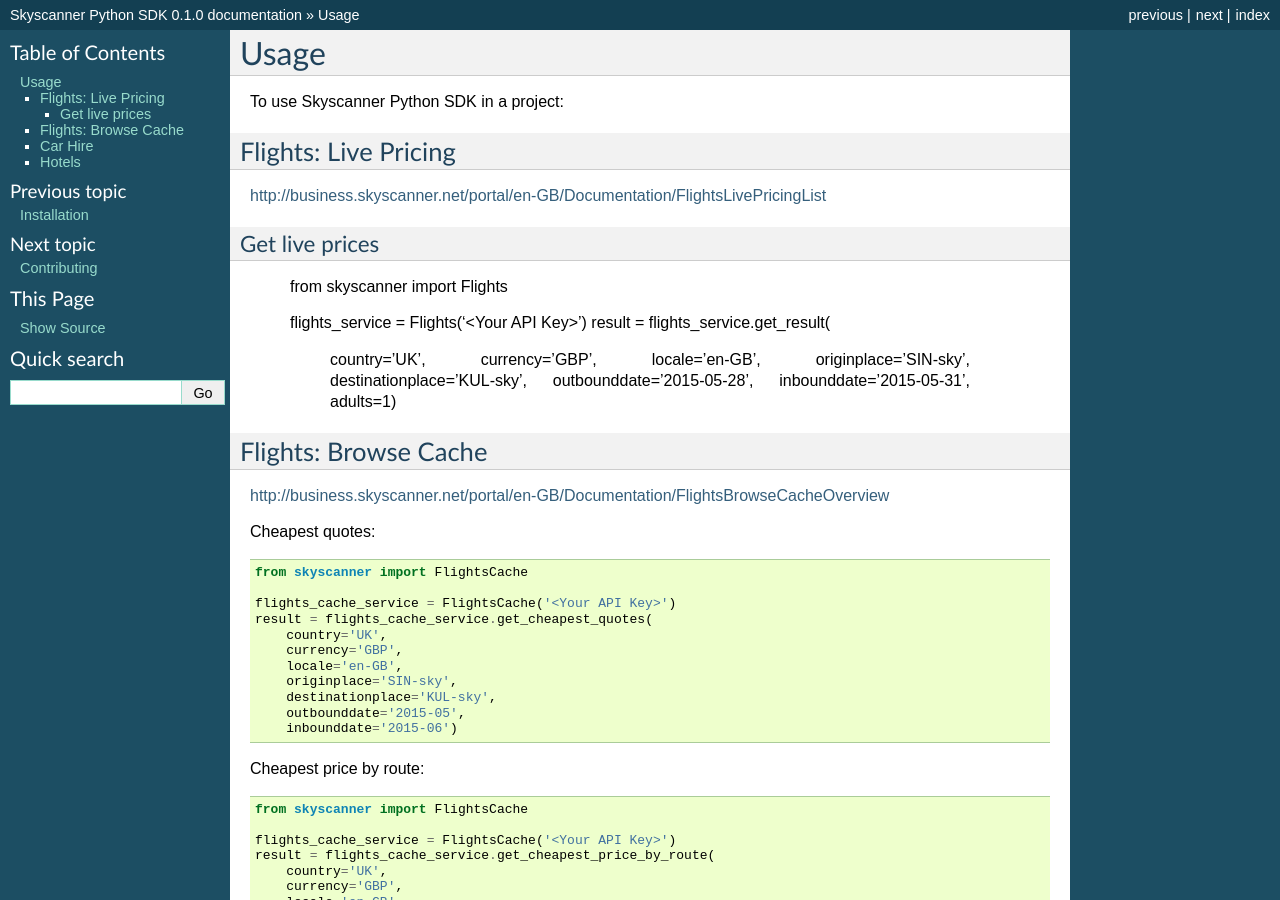
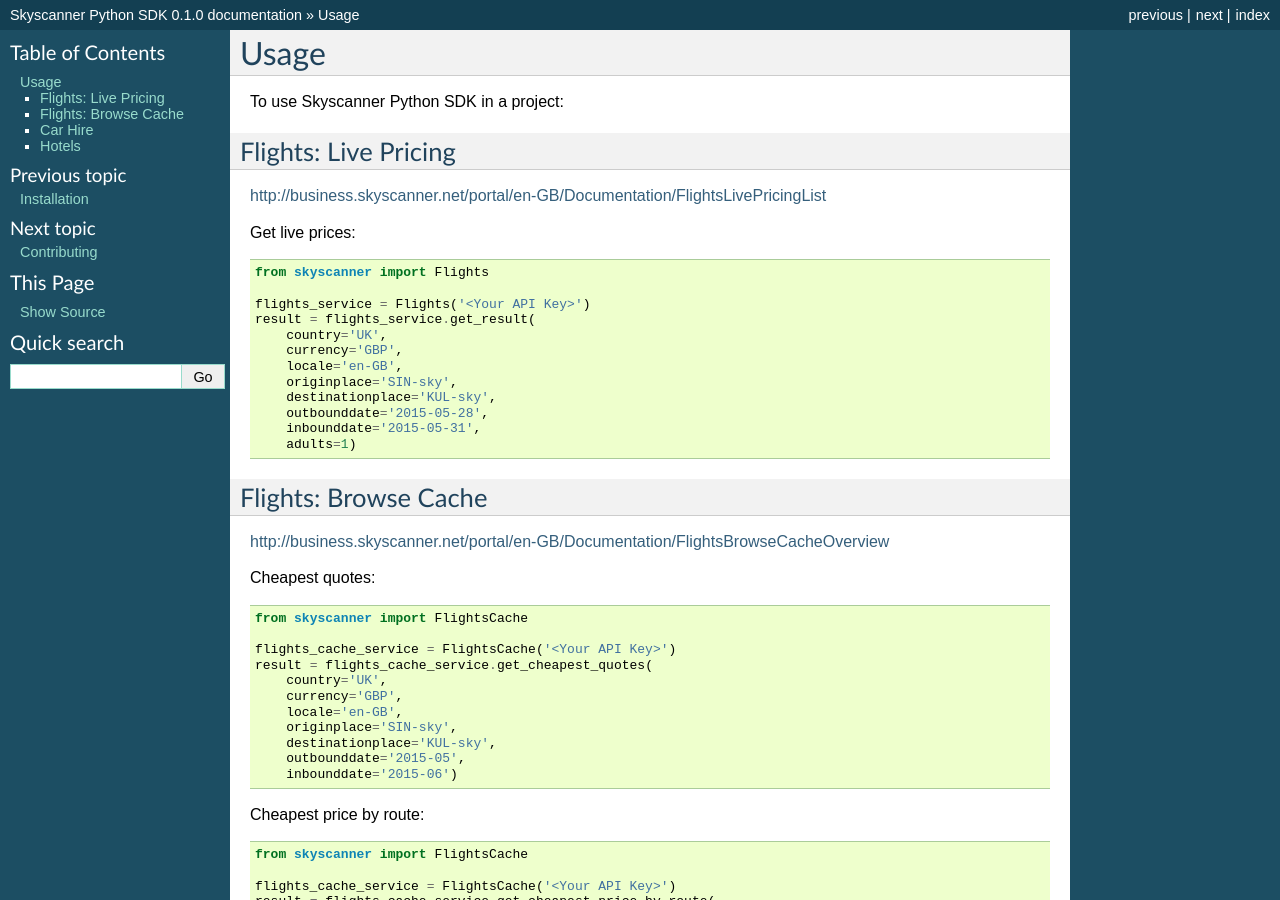
Before and after one commit to Skyscanner/skyscanner-python-sdk, a Sphinx documentation site: the page built from docs/usage.rst, in a window 1280 px wide and 900 px high. Built offline with Sphinx 7.4.7, drawn with Linux system fonts in a browser that asks for light colours.

Commit message:
doc update

```diff
--- a/docs/usage.rst
+++ b/docs/usage.rst
@@ -9,8 +9,7 @@ Flights: Live Pricing
 
 http://business.skyscanner.net/portal/en-GB/Documentation/FlightsLivePricingList
 
-Get live prices
----------------
+Get live prices::
 
         from skyscanner import Flights
 
```
